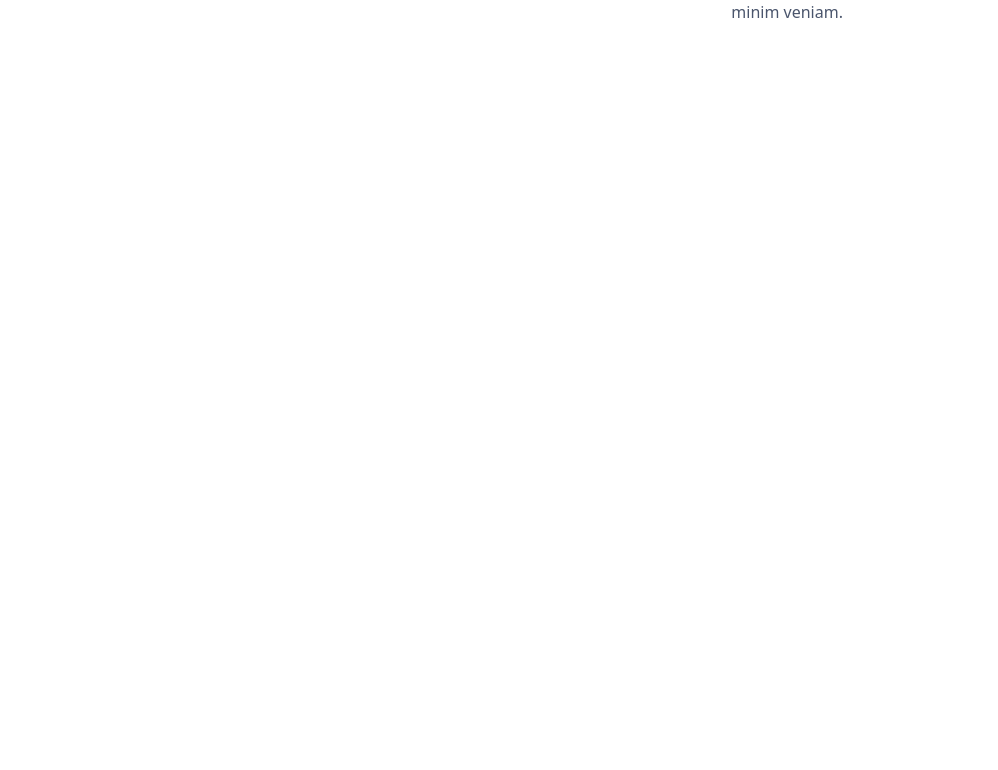
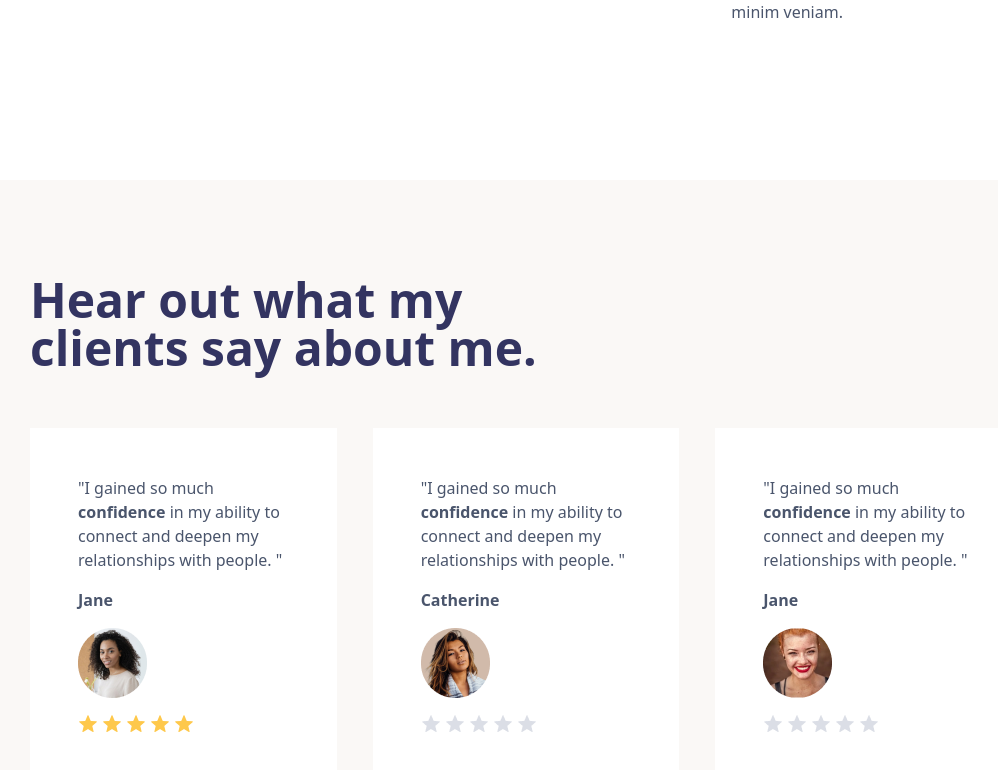
Before and after one commit to annysen/happy-coaching, a React (Vite) app: page / in a window 1280 px wide. Shown: the part 1480-2250 px from the top of the page, without its empty margins (114-1112 px from the left). Before the commit the page ends 1660 px from the top, so only its background shows below. Built offline with nearby package versions, Linux system fonts and the light colour scheme.

Commit message:
add the FeedBack section

```diff
--- a/src/App.jsx
+++ b/src/App.jsx
@@ -1,4 +1,5 @@
 import Cover from "./Components/Cover/Cover";
+import FeedBack from "./Components/FeedBack/FeedBack";
 import Intro from "./Components/Intro/Intro";
 import Nav from "./Components/Nav/Nav";
 
@@ -8,6 +9,7 @@ function App() {
       <Nav />
       <Cover />
       <Intro />
+      <FeedBack />
     </>
   );
 }
--- /dev/null
+++ b/src/Components/FeedBack/FeedBack.jsx
@@ -0,0 +1,69 @@
+import user1 from "../../assets/resourse/clients/2.png";
+import user2 from "../../assets/resourse/clients/3.png";
+import user3 from "../../assets/resourse/clients/1.png";
+import StarGold from "../../assets/resourse/Star.svg";
+import star from "../../assets/resourse/Star.png";
+
+const FeedBack = () => {
+  return (
+    <div className="px-5 py-10 md:px-36 md:py-24 bg-cream">
+      <h1 className=" text-primary text-xl mb-2 md:text-5xl font-bold flex flex-col">
+        <span>Hear out what my</span>
+        <span> clients say about me.</span>
+      </h1>
+      {/* feedback card  */}
+      <div className="mt-5 grid grid-cols-1 md:grid-cols-3 md:gap-9 md:mt-9">
+        {/* card 1  */}
+        <div className="bg-white p-10 my-5 md:p-12">
+          <p className="text-secondary">
+            "I gained so much <span className="font-bold">confidence</span> in
+            my ability to connect and deepen my relationships with people. "
+          </p>
+          <h1 className="font-bold text-secondary my-2 md:my-4">Jane</h1>
+          <img src={user2} alt="" />
+          <span className="flex gap-1 mt-4">
+            <img src={StarGold} alt="" />
+            <img src={StarGold} alt="" />
+            <img src={StarGold} alt="" />
+            <img src={StarGold} alt="" />
+            <img src={StarGold} alt="" />
+          </span>
+        </div>
+        {/* card 2  */}
+        <div className="bg-white p-10 my-5 md:p-12">
+          <p className="text-secondary">
+            "I gained so much <span className="font-bold">confidence</span> in
+            my ability to connect and deepen my relationships with people. "
+          </p>
+          <h1 className="font-bold text-secondary my-2 md:my-4">Catherine</h1>
+          <img src={user1} alt="" />
+          <span className="flex gap-1 mt-4">
+            <img src={star} alt="" />
+            <img src={star} alt="" />
+            <img src={star} alt="" />
+            <img src={star} alt="" />
+            <img src={star} alt="" />
+          </span>
+        </div>
+        {/* card 3  */}
+        <div className="bg-white p-10 my-5 md:p-12">
+          <p className="text-secondary">
+            "I gained so much <span className="font-bold">confidence</span> in
+            my ability to connect and deepen my relationships with people. "
+          </p>
+          <h1 className="font-bold text-secondary my-2 md:my-4">Jane</h1>
+          <img src={user3} alt="" />
+          <span className="flex gap-1 mt-4">
+            <img src={star} alt="" />
+            <img src={star} alt="" />
+            <img src={star} alt="" />
+            <img src={star} alt="" />
+            <img src={star} alt="" />
+          </span>
+        </div>
+      </div>
+    </div>
+  );
+};
+
+export default FeedBack;
```
Also changed, not shown: src/assets/resourse/Star.png (added), src/assets/resourse/Star.svg (added).
